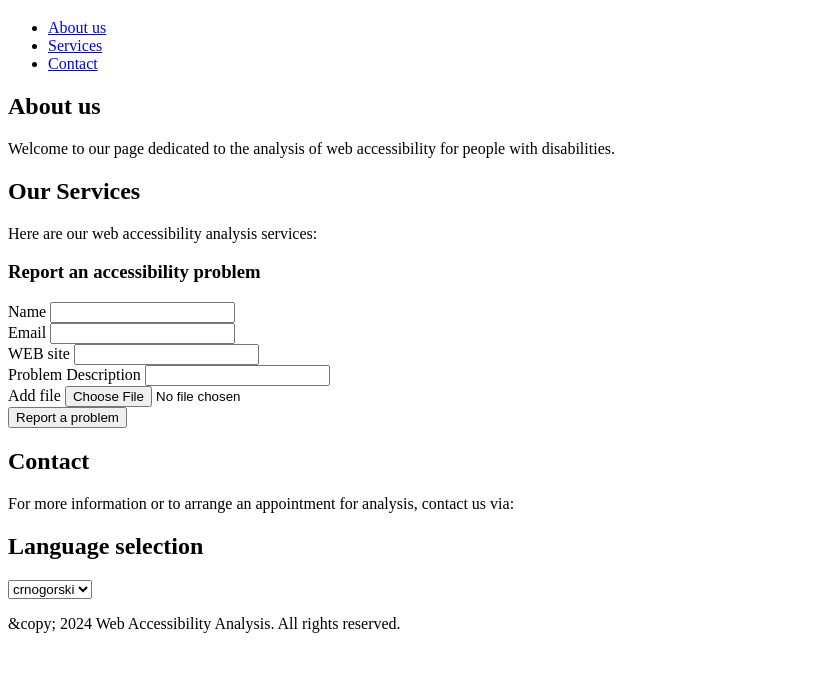
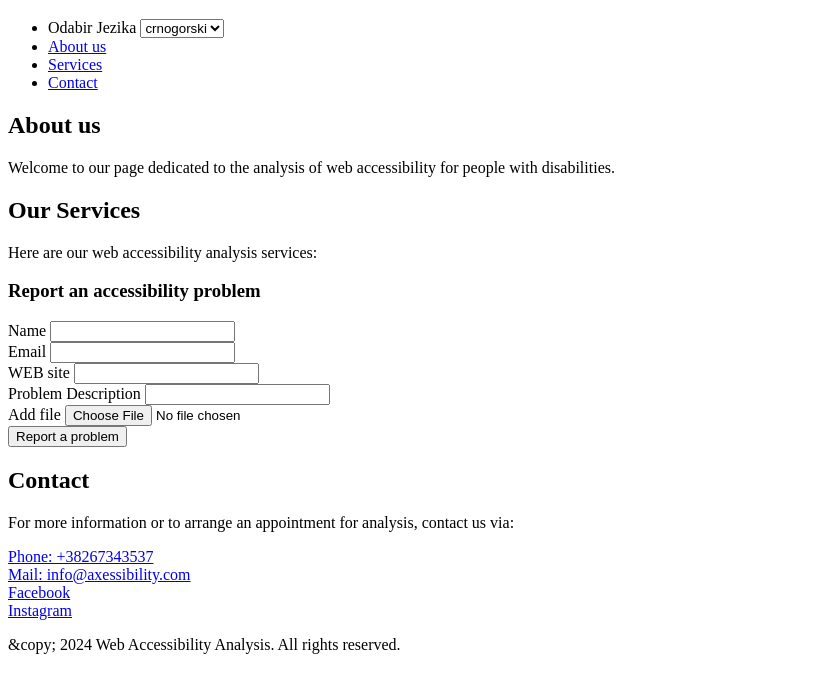
Before and after one commit to montanius/analiza_pristupacnosti, a plain HTML site: page index.html in a window 1280 px wide. Shown: the part 61-754 px from the top of the page, without its empty margins (0-827 px from the left). Drawn offline with Linux system fonts and the light colour scheme.

Commit message:
Premješten odabir jezika. Ubačeni kontakti

```diff
--- a/cg.json
+++ b/cg.json
@@ -19,7 +19,10 @@
 "uspjesnaPrijava" : "Uspješno poslata forma. Hvala na prijavi.",
 "naslovTri" : "Kontakt",
 "naslovTriPasusJedan" : "Za više informacija ili za dogovor termina za analizu, kontaktirajte nas putem:",
-"naslovOdabirJezika" : "Odabir jezika",
+"telefon" : "telefon: +38267343537",
+"kontaktMail" : "Mail: info@axessibility.me",
+"kontaktFacebook" : "Facebook",
+"kontaktInstagram" : "Instagram",
 "footerPasusJedan" : "&copy; 2024 Analiza Web Pristupačnosti. Sva prava pridržana."
 
 }
--- a/en.json
+++ b/en.json
@@ -19,6 +19,9 @@
 "uspjesnaPrijava" : "Form submitted successfully. Thanks for signing up.",
 "naslovTri" : "Contact",
 "naslovTriPasusJedan" : "For more information or to arrange an appointment for analysis, contact us via:",
-"naslovOdabirJezika" : "Language selection",
+"telefon" : "Phone: +38267343537",
+"kontaktMail" : "Mail: info@axessibility.com",
+"kontaktFacebook" : "Facebook",
+"kontaktInstagram" : "Instagram",
 "footerPasusJedan" : "&copy; 2024 Web Accessibility Analysis. All rights reserved."
 }
--- a/index.html
+++ b/index.html
@@ -16,6 +16,13 @@ color: red;
             <h1 id="glavniNaslov" role="alert">glavniNaslov  </h1>
             <nav>
                 <ul>
+<li>
+    <label for="jezik"> Odabir Jezika </label>
+                    <select id="jezik">
+                        <option value="crnogorski"> crnogorski </option>
+                        <option value="english"> English  </option>
+                        </select>
+                    </li>
                     <li><a href="#about"> <span id="navigacijaStavkaJedan"> O nama </span> </a></li>
                     <li><a href="#services"> <span id="navigacijaStavkaDva"> Usluge </span> </a></li>
                     <li><a href="#contact"> <span id="navigacijaStavkaTri"> Kontakt </span> </a></li>
@@ -62,16 +69,16 @@ color: red;
             <div class="container">
                 <h2 id="naslovTri">Kontakt</h2>
                 <p id="naslovTriPasusJedan" >Za više informacija ili za dogovor termina za analizu, kontaktirajte nas putem:</p>
-                <!-- Kontakt informacije -->
-            </div>
+<a href="tel:+38267343537"> <spa id="telefon">  </span> </a> <br>
+<a href="mailto:info@axessibility.com"> <span id="kontaktMail"> </span> </a> <br>
+<a href="https://www.facebook.com"><spa id="kontaktFacebook"></span>  </a> <br>
+<a href="https://www.instagram.com"> <span id="kontaktInstagram"></span> </a>
+</div>
         </section>
 
         <div class="container">
-            <h2 id="naslovOdabirJezika" > Odabir jezika </h2>
-                <select id="jezik">
-            <option value="crnogorski"> crnogorski </option>
-            <option value="english"> English  </option>
-            </select>
+
+
             </div><div></div>
         </div>
             </main>
@@ -101,7 +108,7 @@ if(odabraniJezik === "crnogorski"){
 
 
 function podesiPrevode(prevode){
-    let idNizElemenataZaPrevod = ["naslovDokumenta", "glavniNaslov", "navigacijaStavkaJedan", "navigacijaStavkaDva", "navigacijaStavkaTri", "naslovJedan", "naslovJedanPasusJedan", "naslovDva", "naslovDvaPasusJedan", "naslovDvaJedan", "formaPrijavaInputIme", "formaPrijavaInputImeGreska", "formaPrijavaInputemail", "formaPrijavaInputurl", "formaPrijavaInputProblem", "formaPrijavaInputFile", "formaPrijavaInputSubmit",  "uspjesnaPrijava", "naslovTri", "naslovTriPasusJedan", "naslovOdabirJezika", "footerPasusJedan"];
+    let idNizElemenataZaPrevod = ["naslovDokumenta", "glavniNaslov", "navigacijaStavkaJedan", "navigacijaStavkaDva", "navigacijaStavkaTri", "naslovJedan", "naslovJedanPasusJedan", "naslovDva", "naslovDvaPasusJedan", "naslovDvaJedan", "formaPrijavaInputIme", "formaPrijavaInputImeGreska", "formaPrijavaInputemail", "formaPrijavaInputurl", "formaPrijavaInputProblem", "formaPrijavaInputFile", "formaPrijavaInputSubmit",  "uspjesnaPrijava", "naslovTri", "naslovTriPasusJedan", "telefon", "kontaktMail", "kontaktFacebook", "kontaktInstagram", "footerPasusJedan"];
 document.title = prevode["naslovDokumenta"];
 formaPrijavaInputSubmit.value = prevode["formaPrijavaInputSubmit"];
 idNizElemenataZaPrevod.forEach(id => { let element = document.getElementById(id);
```
